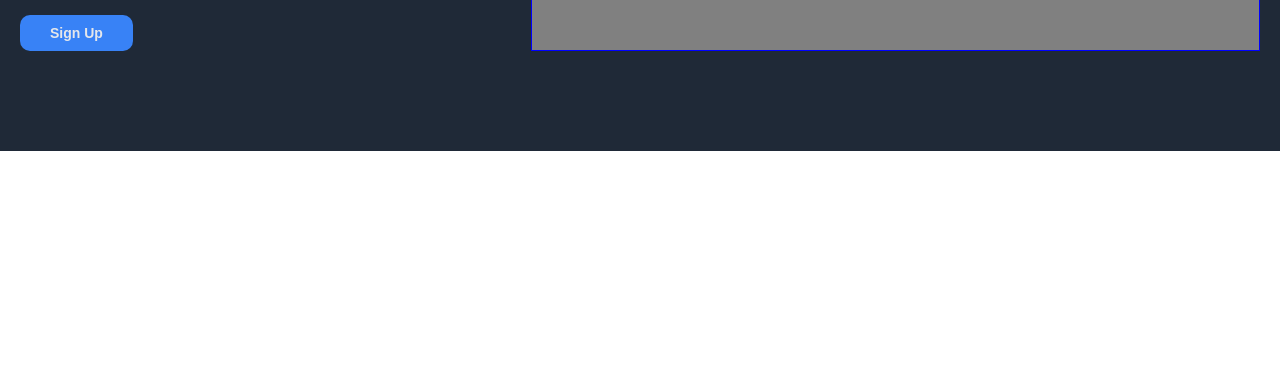
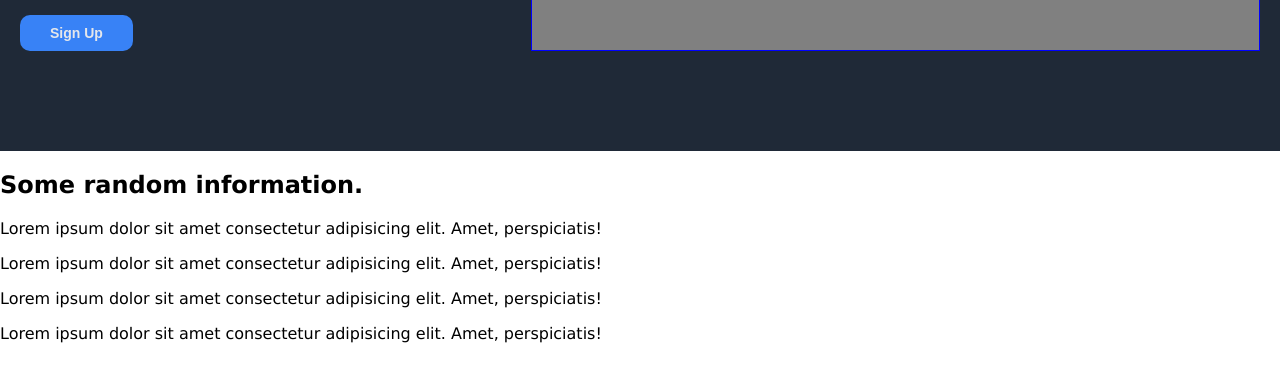
Before and after one commit to RodrigoPessoaDev/landing-page, a plain HTML site: page index.html in a window 1280 px wide. Shown: the part 344-726 px from the top of the page. Drawn offline with Linux system fonts and the light colour scheme.

Commit message:
Create info section in html

```diff
--- a/index.html
+++ b/index.html
@@ -23,5 +23,26 @@
             </div>
             <div class="image"><p>This is a placeholder for the image</p></div>
     </div>
+    <div class="info">
+        <h2>Some random information.</h2>
+        <div class="info__content">
+            <div>
+                <div class="info__image"></div>
+                <p>Lorem ipsum dolor sit amet consectetur adipisicing elit. Amet, perspiciatis!</p>
+            </div>
+            <div>
+                <div class="info__image"></div>
+                <p>Lorem ipsum dolor sit amet consectetur adipisicing elit. Amet, perspiciatis!</p>
+            </div>
+            <div>
+                <div class="info__image"></div>
+                <p>Lorem ipsum dolor sit amet consectetur adipisicing elit. Amet, perspiciatis!</p>
+            </div>
+            <div>
+                <div class="info__image"></div>
+                <p>Lorem ipsum dolor sit amet consectetur adipisicing elit. Amet, perspiciatis!</p>
+            </div>
+        </div>
+    </div>
 </body>
 </html>
```
